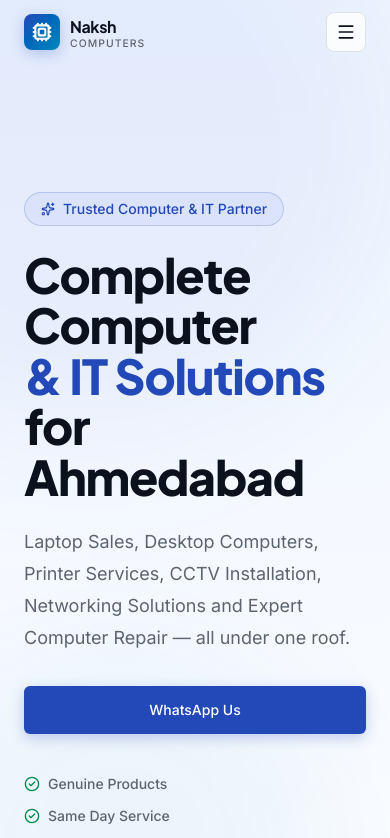
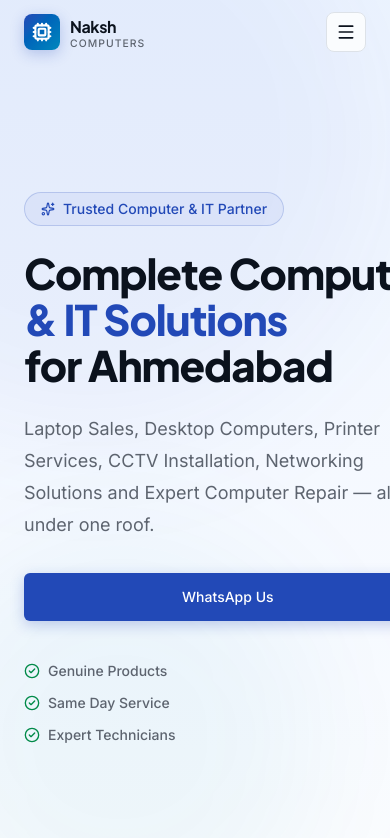
Before and after one commit to jayg191/naksh-computers, a Next.js app: page / in a window 390 px wide. Shown: the top 838 px of the page. Built offline with nearby package versions, Linux system fonts and the light colour scheme.

Commit message:
Improve mobile hero layout and WhatsApp CTA

```diff
--- a/src/features/home/sections/hero-section.tsx
+++ b/src/features/home/sections/hero-section.tsx
@@ -49,13 +49,19 @@ export function HeroSection() {
 
             <motion.h1
               variants={fadeInUp}
-              className="mt-6 font-heading text-5xl font-extrabold leading-[1.05] tracking-tight text-foreground lg:text-7xl"
+              className="mt-6 font-heading text-[42px] font-extrabold leading-[1.1] tracking-tight text-foreground sm:text-5xl lg:text-7xl"
             >
-              Complete Computer
-              <br />
-              <span className="text-primary">&amp; IT Solutions</span>
-              <br />
-              <span className="text-foreground">for Ahmedabad</span>
+              <span className="block whitespace-nowrap">
+                Complete Computer
+              </span>
+
+              <span className="block text-primary">
+                &amp; IT Solutions
+              </span>
+
+              <span className="block text-foreground">
+                for Ahmedabad
+              </span>
             </motion.h1>
             <motion.p
               variants={fadeInUp}
```
